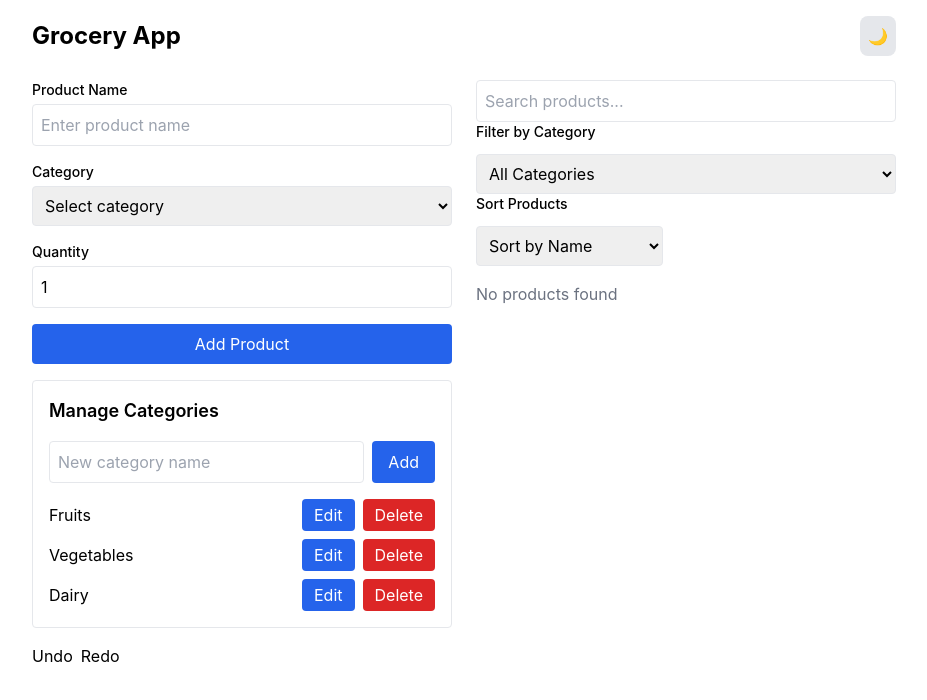
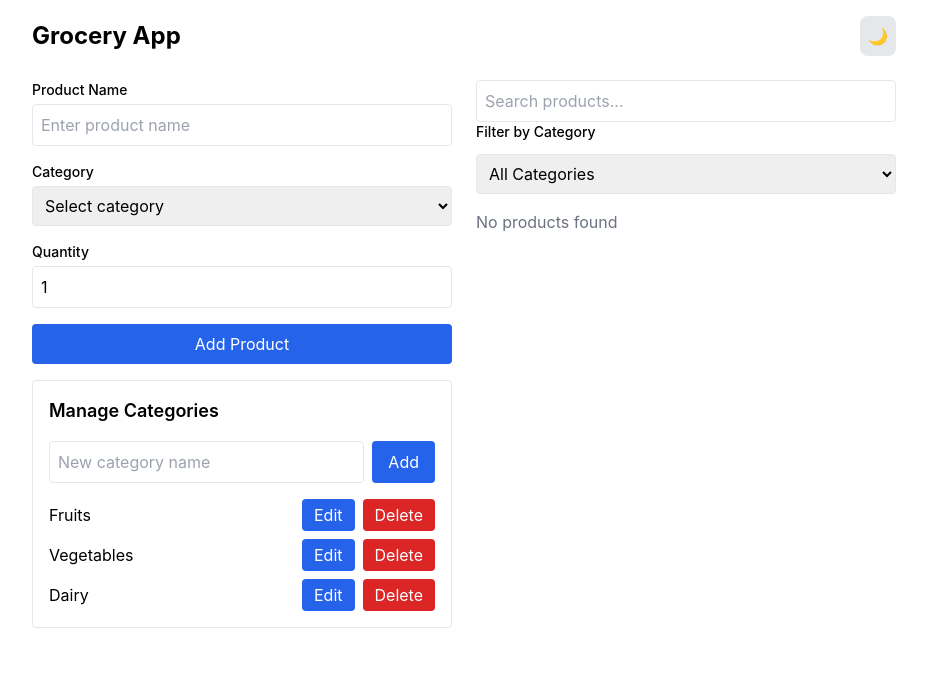
Before and after one commit to 0xCookies/grocery, a React (Create React App) app: page / in a window 1280 px wide. Shown: the top 700 px of the page, without its empty margins (176-1103 px from the left). Built offline with nearby package versions, Linux system fonts and the light colour scheme.

Commit message:
These changes: Remove any unnecessary aria-hidden attributes Add proper semantic structure with header and main elements Use appropriate ARIA roles Ensure focusable elements are properly accessible Follow accessibility best practices for document structure

```diff
--- a/src/App.js
+++ b/src/App.js
@@ -120,12 +120,16 @@ const App = () => {
 
   return (
     <DndProvider backend={HTML5Backend}>
-      <div className={`min-h-screen ${isDarkMode ? 'dark bg-gray-900 text-white' : 'bg-white'}`}>
-        <main className="max-w-4xl mx-auto p-4" role="main">
-          <div className="flex justify-between items-center mb-6">
+      <div className="min-h-screen" role="application">
+        <main
+          className={`max-w-4xl mx-auto p-4 ${
+            isDarkMode ? 'dark bg-gray-900 text-white' : 'bg-white'
+          }`}
+        >
+          <header className="flex justify-between items-center mb-6">
             <h1 className="text-2xl font-bold">Grocery App</h1>
             <ThemeToggle />
-          </div>
+          </header>
 
           <div className="grid grid-cols-1 md:grid-cols-2 gap-6">
             <div>
@@ -136,10 +140,6 @@ const App = () => {
                 onEditCategory={handleEditCategory}
                 onDeleteCategory={handleDeleteCategory}
               />
-              <div className="mt-4 space-x-2">
-                <button onClick={undo} disabled={!products.length}>Undo</button>
-                <button onClick={redo}>Redo</button>
-              </div>
             </div>
 
             <div>
@@ -149,23 +149,6 @@ const App = () => {
                 selected={filterCategory}
                 onChange={setFilterCategory}
               />
-              <div>
-                <label htmlFor="sortProducts" className="block mb-1 text-sm font-medium">
-                  Sort Products
-                </label>
-                <select
-                  id="sortProducts"
-                  value={sortBy}
-                  onChange={(e) => setSortBy(e.target.value)}
-                  className="mt-2 p-2 border rounded dark:bg-gray-800 dark:border-gray-700"
-                  aria-label="Sort products by"
-                >
-                  <option value="name">Sort by Name</option>
-                  <option value="category">Sort by Category</option>
-                  <option value="date">Sort by Date Added</option>
-                </select>
-              </div>
-
               <ProductList
                 products={filteredProducts}
                 onDelete={handleDeleteProduct}
```
